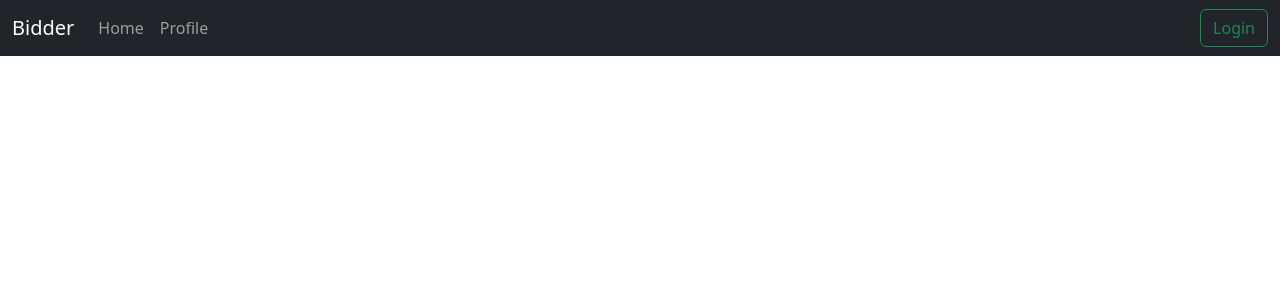
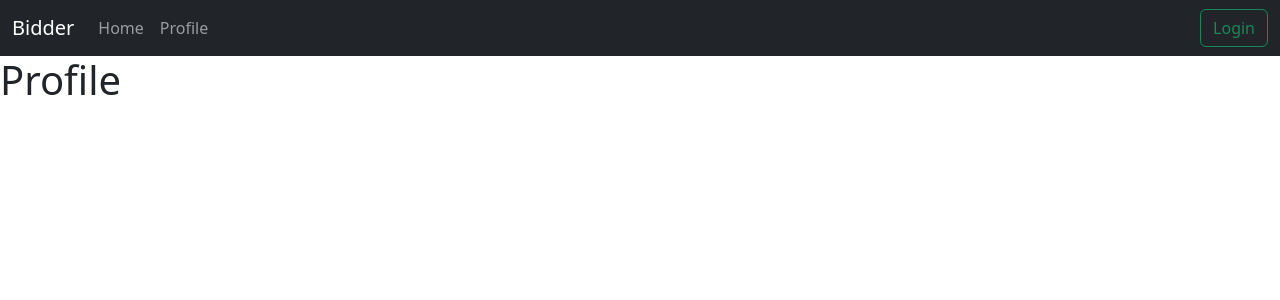
Before and after one commit to DarioR01/webDevGroupCoursework, a Vue app in the folder auction_frontend/: page /profile in a window 1280 px wide. Shown: the top 300 px of the page. Built offline with nearby package versions, Linux system fonts and the light colour scheme.

Commit message:
feat: router

```diff
--- a/auction_frontend/package.json
+++ b/auction_frontend/package.json
@@ -11,7 +11,8 @@
   "dependencies": {
     "bootstrap": "^5.2.2",
     "bootstrap-vue": "^2.23.1",
-    "vue": "^3.2.45"
+    "vue": "^3.2.45",
+    "vue-router": "^4.1.6"
   },
   "devDependencies": {
     "@vitejs/plugin-vue": "^3.2.0",
--- a/auction_frontend/src/Pages/ProfilePage/index.vue
+++ b/auction_frontend/src/Pages/ProfilePage/index.vue
@@ -1,5 +1,3 @@
-<template>
 <template>
   <h1>Profile</h1>
 </template>
-</template>
--- a/auction_frontend/src/components/Navbar/index.vue
+++ b/auction_frontend/src/components/Navbar/index.vue
@@ -1,3 +1,7 @@
+<script setup>
+  import { RouterView, RouterLink } from 'vue-router'
+</script>
+
 <template>
 <nav class="navbar navbar-expand-lg navbar-dark bg-dark">
   <div class="container-fluid">
@@ -8,10 +12,10 @@
     <div class="collapse navbar-collapse" id="navbarSupportedContent">
       <ul class="navbar-nav me-auto mb-2 mb-lg-0">
         <li class="nav-item">
-          <a class="nav-link" aria-current="page" href="#">Home</a>
+          <router-link :to="{ name: 'Home' }" class="nav-link" aria-current="home">Home</router-link>
         </li>
         <li class="nav-item">
-          <a class="nav-link" href="#">Profile</a>
+          <router-link :to="{ name: 'Profile' }" class="nav-link" aria-current="profile">Profile</router-link>
         </li>
       </ul>
       <form class="d-flex" role="search">
@@ -20,4 +24,5 @@
     </div>
   </div>
 </nav>
+<router-view/>
 </template>
--- a/auction_frontend/src/main.ts
+++ b/auction_frontend/src/main.ts
@@ -1,7 +1,8 @@
 import { createApp } from 'vue'
 import App from './App.vue'
+import router from './plugins/router.js';
 
 import 'bootstrap/dist/css/bootstrap.css'
 import 'bootstrap-vue/dist/bootstrap-vue.css'
 
-createApp(App).mount('#app')
+createApp(App).use(router).mount('#app')
```
Also changed, not shown: auction_frontend/src/plugins/router.ts (added, +10 -0 lines), 1 other file (tests, documents, lock files or other folders).
